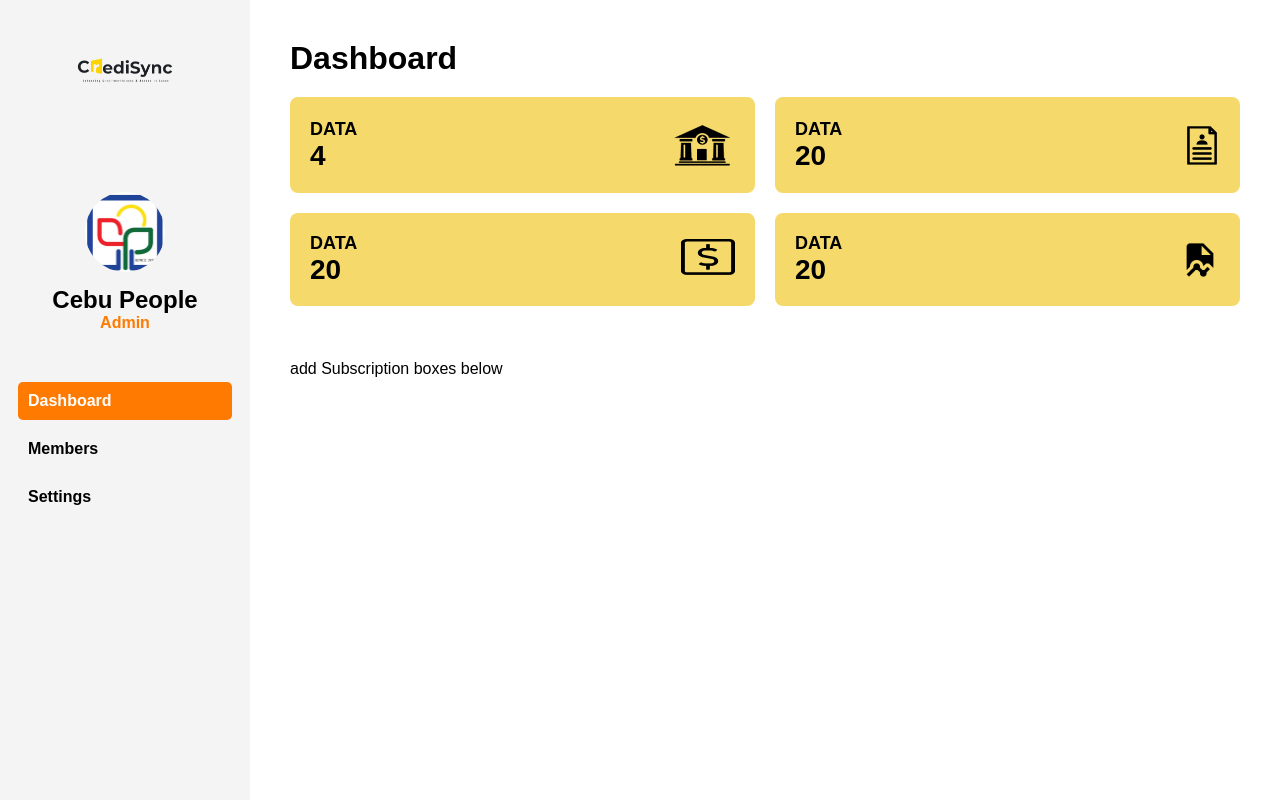
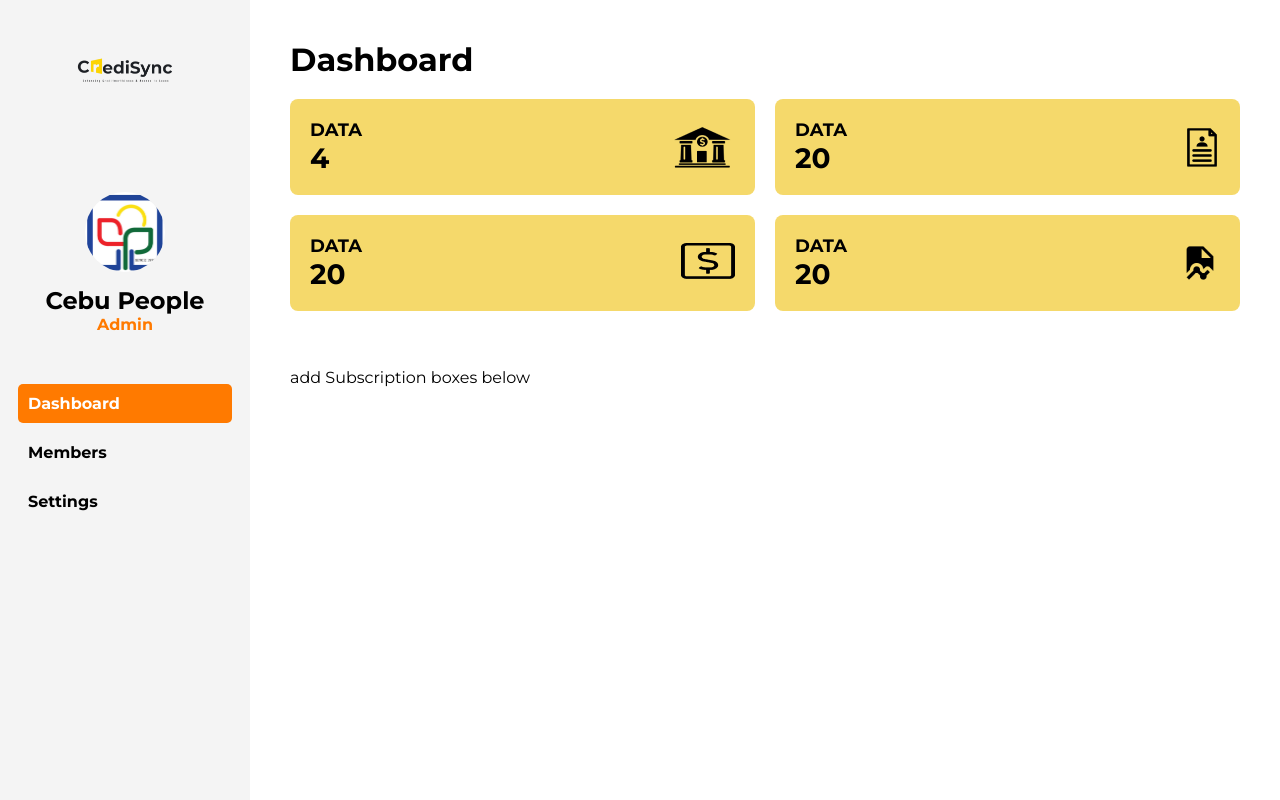
Before and after one commit to martinezcristy/CrediSyncML, a Flask app: page / in a window 1280 px wide. Run offline with Flask 3, Linux system fonts and the light colour scheme.

Commit message:
moved font import from members.html to styles.css

```diff
--- a/static/css/styles.css
+++ b/static/css/styles.css
@@ -1,3 +1,4 @@
+@import url('https://fonts.googleapis.com/css2?family=Montserrat:wght@400;700&display=swap');
 /* General Reset */
 * {
     margin: 0;
@@ -10,7 +11,7 @@ body {
     display: flex;
     height: 100vh;
     background-color: #f5f5f5;
-    font-family: 'Montserrat', sans-serif;
+    font-family: 'Montserrat', Arial, sans-serif;
 }
 
 .sidebar {
--- a/templates/members.html
+++ b/templates/members.html
@@ -5,7 +5,7 @@
     <meta name="viewport" content="width=device-width, initial-scale=1.0">
     <title>CrediSync Members</title>
     <link rel="stylesheet" href="{{ url_for('static', filename='css/styles.css') }}">
-    <link rel="stylesheet" href="https://fonts.googleapis.com/css2?family=Montserrat:wght@400;700&display=swap">
+    <!--<link rel="stylesheet" href="https://fonts.googleapis.com/css2?family=Montserrat:wght@400;700&display=swap">-->
 
 </head>
 <body>
```
